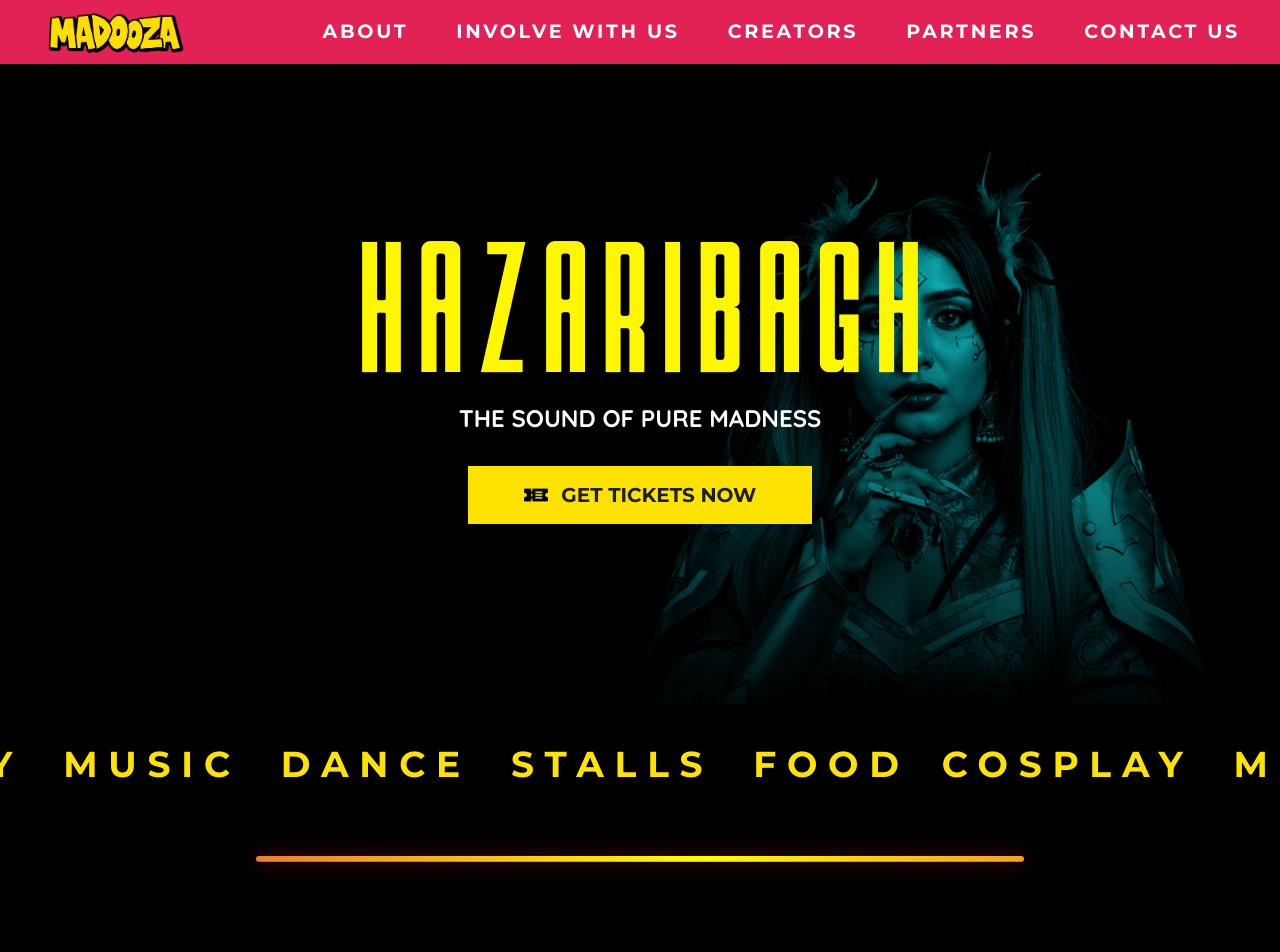
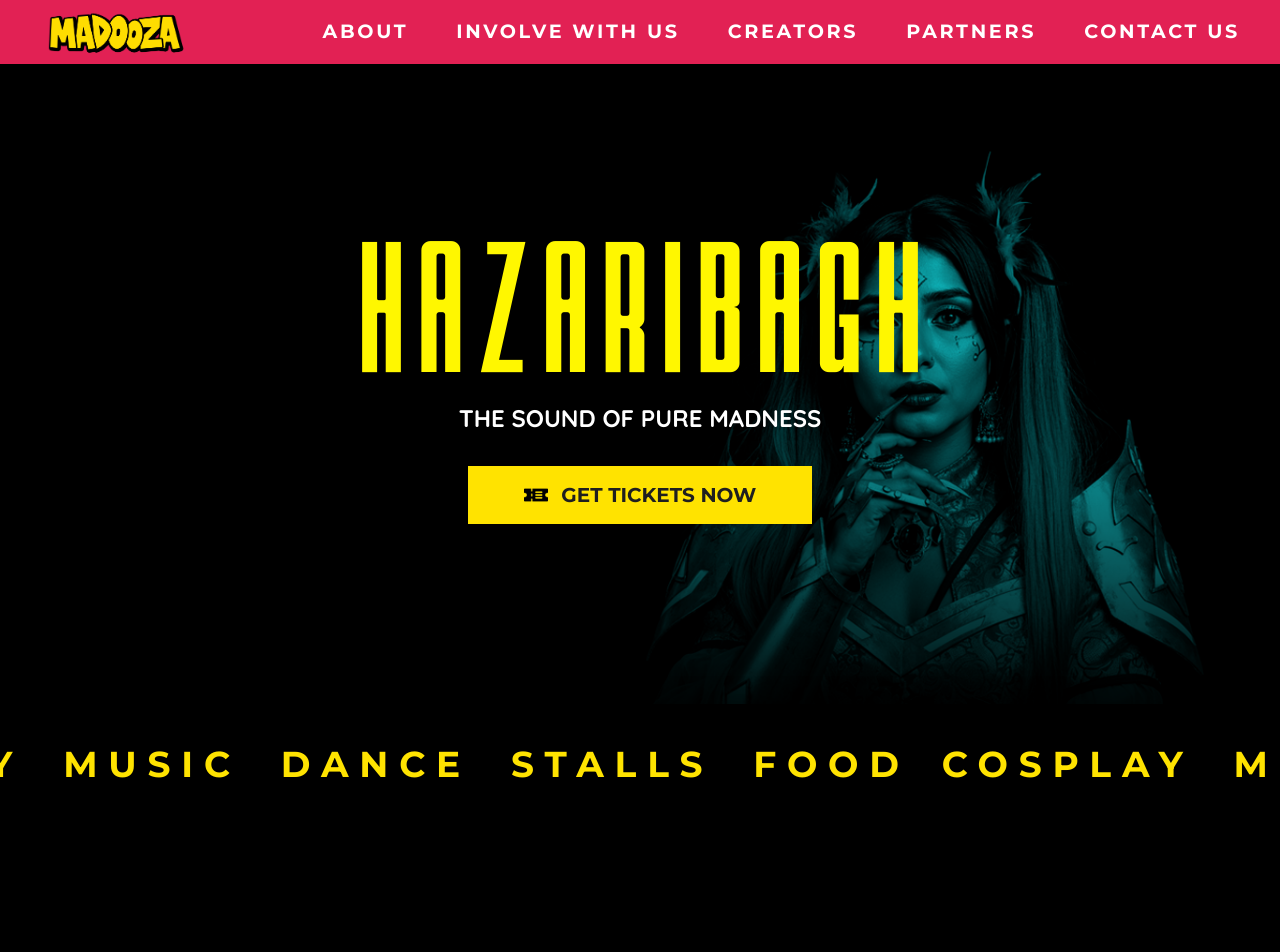
Before and after one commit to imagicity-stack/dreamy, a Next.js app: page / in a window 1280 px wide. Shown: the top 952 px of the page. Built offline with nearby package versions, Linux system fonts and the light colour scheme; no server answers.

Commit message:
Remove animated section divider line

```diff
--- a/src/app/globals.css
+++ b/src/app/globals.css
@@ -182,31 +182,3 @@ h6 {
     transform: translateY(0);
   }
 }
-
-.section-divider-line {
-  width: min(90%, 48rem);
-  height: 0.35rem;
-  border-radius: 9999px;
-  background: linear-gradient(90deg, #e22154, #ffff00, #e22154);
-  background-size: 200% 100%;
-  animation: section-divider-glow 3s ease-in-out infinite;
-  box-shadow: 0 0 20px rgba(226, 33, 84, 0.45);
-}
-
-@media (prefers-reduced-motion: reduce) {
-  .section-divider-line {
-    animation: none;
-  }
-}
-
-@keyframes section-divider-glow {
-  0% {
-    background-position: 0% 50%;
-  }
-  50% {
-    background-position: 100% 50%;
-  }
-  100% {
-    background-position: 0% 50%;
-  }
-}
--- a/src/components/SectionDivider.tsx
+++ b/src/components/SectionDivider.tsx
@@ -1,9 +1,5 @@
 import { memo } from "react";
 
-const SectionDivider = () => (
-  <div className="w-full flex justify-center py-8" aria-hidden="true">
-    <div className="section-divider-line" />
-  </div>
-);
+const SectionDivider = () => <div className="w-full py-8" aria-hidden="true" />;
 
 export default memo(SectionDivider);
```
